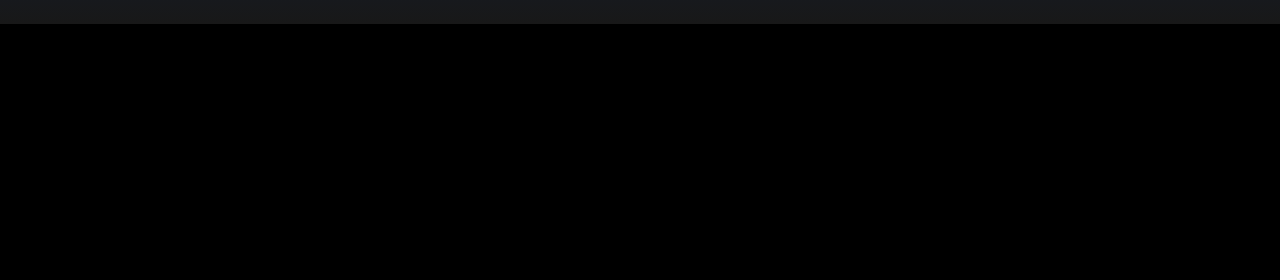
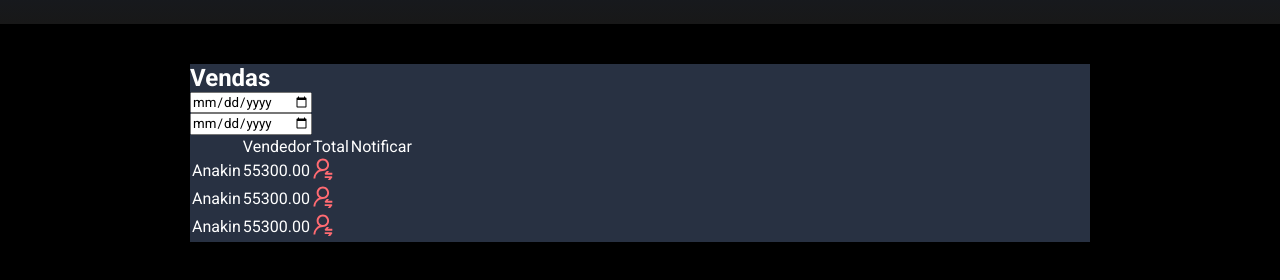
Before and after one commit to FlaviaCosta1037/ds-meta, a plain HTML site: page index.html in a window 1280 px wide. Shown: the part 196-476 px from the top of the page. Drawn offline with Linux system fonts and the light colour scheme.

Commit message:
Criado esqueleto da tabela

```diff
--- a/css/style.css
+++ b/css/style.css
@@ -48,3 +48,17 @@ header {
     font-size: 14px;
     font-weight: 300;
 }
+
+#vendas {
+    padding: 40px 10px;
+}
+
+.card {
+    background-color: rgba(40, 49, 66, 1);
+}
+
+.container-card {
+    width: 100%;
+    max-width: 900px;
+    margin: 0 auto;
+}
--- a/index.html
+++ b/index.html
@@ -12,13 +12,56 @@
 <body>
     <header>
         <div class="wrapper">
-                <div class="container-logo">
-                    <img src="imagens/image 1.svg" alt="logo-dsmeta">
-                    <h1>DSMeta</h1>
-                    <p>Desenvolvido por Flávia Costa</p>
-                </div>
+            <div class="container-logo">
+                <img src="imagens/image 1.svg" alt="logo-dsmeta">
+                <h1>DSMeta</h1>
+                <p>Desenvolvido por Flávia Costa</p>
+            </div>
         </div>
     </header>
+    <main>
+        <section id="vendas">
+            <div class="container-card">
+                <div class="card">
+                    <h2>Vendas</h2>
+                    <div class="wraper-tabela">
+                        <div class="tabela">
+                            <input type="date">
+                        </div>
+                        <div class="tabela">
+                            <input type="date">
+                        </div>
+                    </div>
+                    <table>
+                        <thead>
+                            <th>
+                            <td>Vendedor</td>
+                            <td>Total</td>
+                            <td>Notificar</td>
+                            </th>
+                        </thead>
+                        <tbody>
+                            <tr>
+                                <td>Anakin</td>
+                                <td>55300.00</td>
+                                <td><img src="imagens/Vector.svg" alt="notificar" /></td>
+                            </tr>
+                            <tr>
+                                <td>Anakin</td>
+                                <td>55300.00</td>
+                                <td><img src="imagens/Vector.svg" alt="notificar" /></td>
+                            </tr>
+                            <tr>
+                                <td>Anakin</td>
+                                <td>55300.00</td>
+                                <td><img src="imagens/Vector.svg" alt="notificar" /></td>
+                            </tr>
+                        </tbody>
+                    </table>
+                </div>
+            </div>
+        </section>
+    </main>
 </body>
 
 </html>
```
